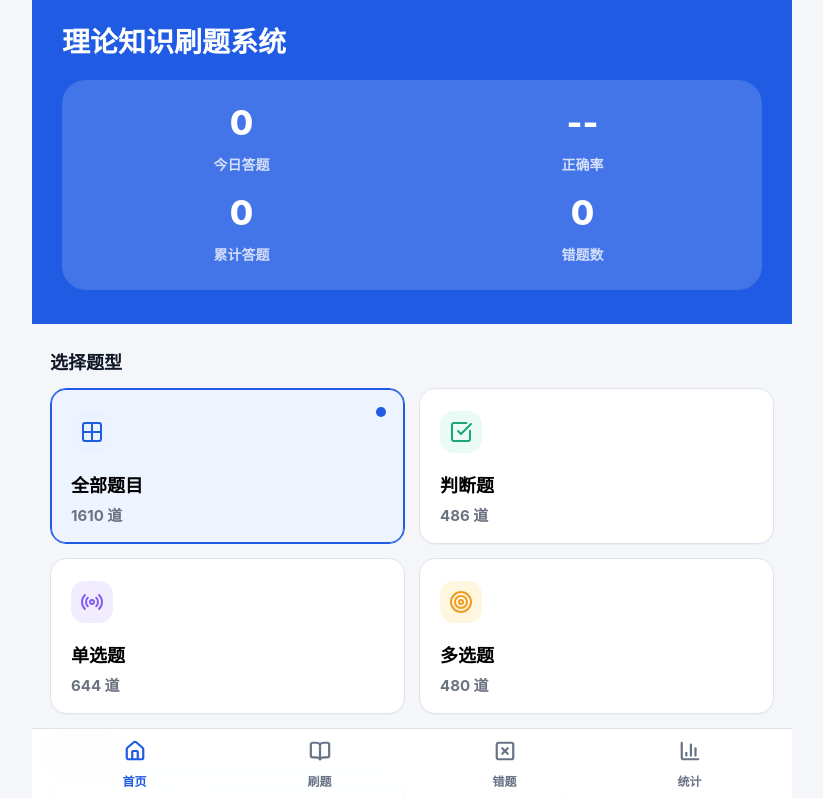
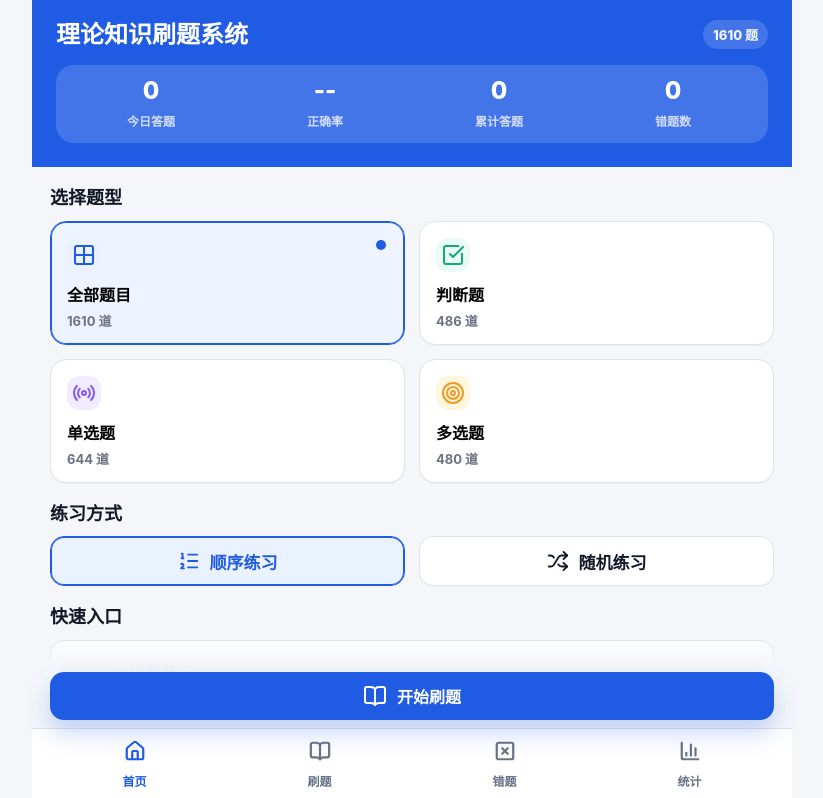
Before and after one commit to Necrosxy/xy1, a Next.js app: page / in a window 1280 px wide. Shown: the top 798 px of the page, without its empty margins (228-1051 px from the left). Built offline with nearby package versions, Linux system fonts and the light colour scheme.

Commit message:
fix: session

```diff
--- a/src/app/globals.css
+++ b/src/app/globals.css
@@ -64,26 +64,48 @@ a {
   padding: 0 18px 92px;
 }
 
+.home-screen {
+  padding-bottom: 170px;
+}
+
 .hero {
   margin: 0 -18px;
-  padding: 26px 30px 34px;
+  padding: 20px 24px 24px;
   color: #fff;
   background: var(--blue);
 }
 
+.hero__topline {
+  display: flex;
+  align-items: center;
+  justify-content: space-between;
+  gap: 14px;
+  margin-bottom: 16px;
+}
+
 .hero__title {
-  margin: 0 0 22px;
-  font-size: 28px;
+  margin: 0;
+  font-size: 24px;
   font-weight: 800;
   line-height: 1.15;
 }
 
+.hero__topline span {
+  flex: 0 0 auto;
+  padding: 5px 10px;
+  border-radius: 999px;
+  color: rgba(255, 255, 255, 0.92);
+  background: rgba(255, 255, 255, 0.16);
+  font-size: 13px;
+  font-weight: 850;
+}
+
 .stats-panel {
   display: grid;
-  grid-template-columns: repeat(2, minmax(0, 1fr));
-  gap: 22px 30px;
-  padding: 26px 24px;
-  border-radius: 24px;
+  grid-template-columns: repeat(4, minmax(0, 1fr));
+  gap: 8px;
+  padding: 14px 12px;
+  border-radius: 18px;
   background: rgba(255, 255, 255, 0.16);
 }
 
@@ -93,22 +115,22 @@ a {
 
 .stat__value {
   display: block;
-  min-height: 40px;
-  font-size: 34px;
+  min-height: 28px;
+  font-size: 24px;
   font-weight: 850;
   line-height: 1;
 }
 
 .stat__label {
   display: block;
-  margin-top: 8px;
+  margin-top: 5px;
   color: rgba(255, 255, 255, 0.76);
-  font-size: 14px;
+  font-size: 12px;
   font-weight: 700;
 }
 
 .section-title {
-  margin: 28px 0 14px;
+  margin: 20px 0 12px;
   font-size: 18px;
   line-height: 1.2;
 }
@@ -133,8 +155,8 @@ a {
 
 .type-card {
   position: relative;
-  min-height: 132px;
-  padding: 22px 20px 18px;
+  min-height: 94px;
+  padding: 16px 16px 14px;
   border-radius: 16px;
   text-align: left;
 }
@@ -158,11 +180,11 @@ a {
 
 .type-card__icon {
   display: grid;
-  width: 42px;
-  height: 42px;
+  width: 34px;
+  height: 34px;
   place-items: center;
-  margin-bottom: 18px;
-  border-radius: 14px;
+  margin-bottom: 10px;
+  border-radius: 12px;
 }
 
 .icon-blue {
@@ -192,14 +214,14 @@ a {
 
 .type-card__label {
   display: block;
-  margin-bottom: 7px;
-  font-size: 18px;
+  margin-bottom: 4px;
+  font-size: 16px;
   font-weight: 800;
 }
 
 .type-card__count {
   color: var(--muted);
-  font-size: 15px;
+  font-size: 13px;
   font-weight: 650;
 }
 
@@ -211,7 +233,7 @@ a {
 
 .mode-button {
   display: flex;
-  min-height: 56px;
+  min-height: 50px;
   align-items: center;
   justify-content: center;
   gap: 10px;
@@ -219,6 +241,24 @@ a {
   color: var(--ink);
   font-size: 17px;
   font-weight: 800;
+}
+
+.home-fixed-start {
+  position: fixed;
+  right: 0;
+  bottom: calc(72px + env(safe-area-inset-bottom));
+  left: 0;
+  z-index: 12;
+  max-width: 760px;
+  margin: 0 auto;
+  padding: 8px 18px;
+  background: linear-gradient(180deg, rgba(244, 246, 250, 0), rgba(244, 246, 250, 0.96) 28%, rgba(244, 246, 250, 0.96));
+}
+
+.home-start-button {
+  margin-top: 0;
+  min-height: 56px;
+  border-radius: 16px;
 }
 
 .mode-button.is-active {
@@ -355,6 +395,28 @@ a {
   font-weight: 700;
 }
 
+.top-bar__actions {
+  display: inline-flex;
+  flex: 0 0 auto;
+  align-items: center;
+  gap: 8px;
+}
+
+.answer-card-trigger {
+  display: inline-flex;
+  min-height: 46px;
+  align-items: center;
+  justify-content: center;
+  gap: 6px;
+  padding: 0 12px;
+  border: 1px solid var(--blue);
+  border-radius: 14px;
+  color: var(--blue);
+  background: var(--blue-soft);
+  font-size: 14px;
+  font-weight: 850;
+}
+
 .question-card {
   padding: 20px;
   border-radius: 18px;
@@ -460,13 +522,31 @@ a {
   margin-top: 16px;
 }
 
-.answer-card-panel {
-  margin-top: 16px;
-  padding: 18px;
+.answer-card-overlay {
+  position: fixed;
+  inset: 0;
+  z-index: 30;
+  display: flex;
+  align-items: flex-end;
+  justify-content: center;
+}
+
+.answer-card-backdrop {
+  position: absolute;
+  inset: 0;
+  background: rgba(17, 24, 39, 0.36);
+}
+
+.answer-card-sheet {
+  position: relative;
+  z-index: 1;
+  width: min(100%, 760px);
+  max-height: min(72vh, 620px);
+  padding: 18px 18px calc(18px + env(safe-area-inset-bottom));
   border: 1px solid var(--line);
-  border-radius: 18px;
+  border-radius: 22px 22px 0 0;
   background: var(--card);
-  box-shadow: var(--shadow);
+  box-shadow: 0 -18px 46px rgba(16, 24, 40, 0.18);
 }
 
 .answer-card-panel__header {
@@ -535,7 +615,7 @@ a {
   display: grid;
   grid-template-columns: repeat(6, minmax(0, 1fr));
   gap: 8px;
-  max-height: 268px;
+  max-height: min(50vh, 440px);
   overflow: auto;
   padding: 2px 2px 4px;
   overscroll-behavior: contain;
@@ -680,7 +760,13 @@ a {
     font-size: 16px;
   }
 
-  .answer-card-panel {
+  .answer-card-trigger {
+    min-width: 54px;
+    padding: 0 10px;
+    font-size: 13px;
+  }
+
+  .answer-card-sheet {
     padding: 16px;
   }
 
--- a/src/app/page.tsx
+++ b/src/app/page.tsx
@@ -42,9 +42,12 @@ export default function HomePage() {
   const startHref = `/practice?type=${scope}&mode=${mode}`;
 
   return (
-    <main className="screen">
+    <main className="screen home-screen">
       <section className="hero">
-        <h1 className="hero__title">理论知识刷题系统</h1>
+        <div className="hero__topline">
+          <h1 className="hero__title">理论知识刷题系统</h1>
+          <span>{questionBank.total} 题</span>
+        </div>
         <div className="stats-panel">
           <div className="stat">
             <span className="stat__value">{todaySummary.answered}</span>
@@ -106,11 +109,6 @@ export default function HomePage() {
         </button>
       </div>
 
-      <Link className="primary-button" href={startHref}>
-        <BookOpen aria-hidden="true" size={24} />
-        开始刷题
-      </Link>
-
       <h2 className="section-title">快速入口</h2>
       <Link className={`quick-card ${mistakes === 0 ? "is-disabled" : ""}`} href="/mistakes">
         <span className="quick-card__left">
@@ -124,6 +122,13 @@ export default function HomePage() {
         </span>
         <ChevronRight aria-hidden="true" size={22} />
       </Link>
+
+      <div className="home-fixed-start">
+        <Link className="primary-button home-start-button" href={startHref}>
+          <BookOpen aria-hidden="true" size={24} />
+          开始刷题
+        </Link>
+      </div>
     </main>
   );
 }
```
Also changed, not shown: src/components/PracticeClient.tsx (+42 -5 lines), 1 other file (tests, documents, lock files or other folders).
